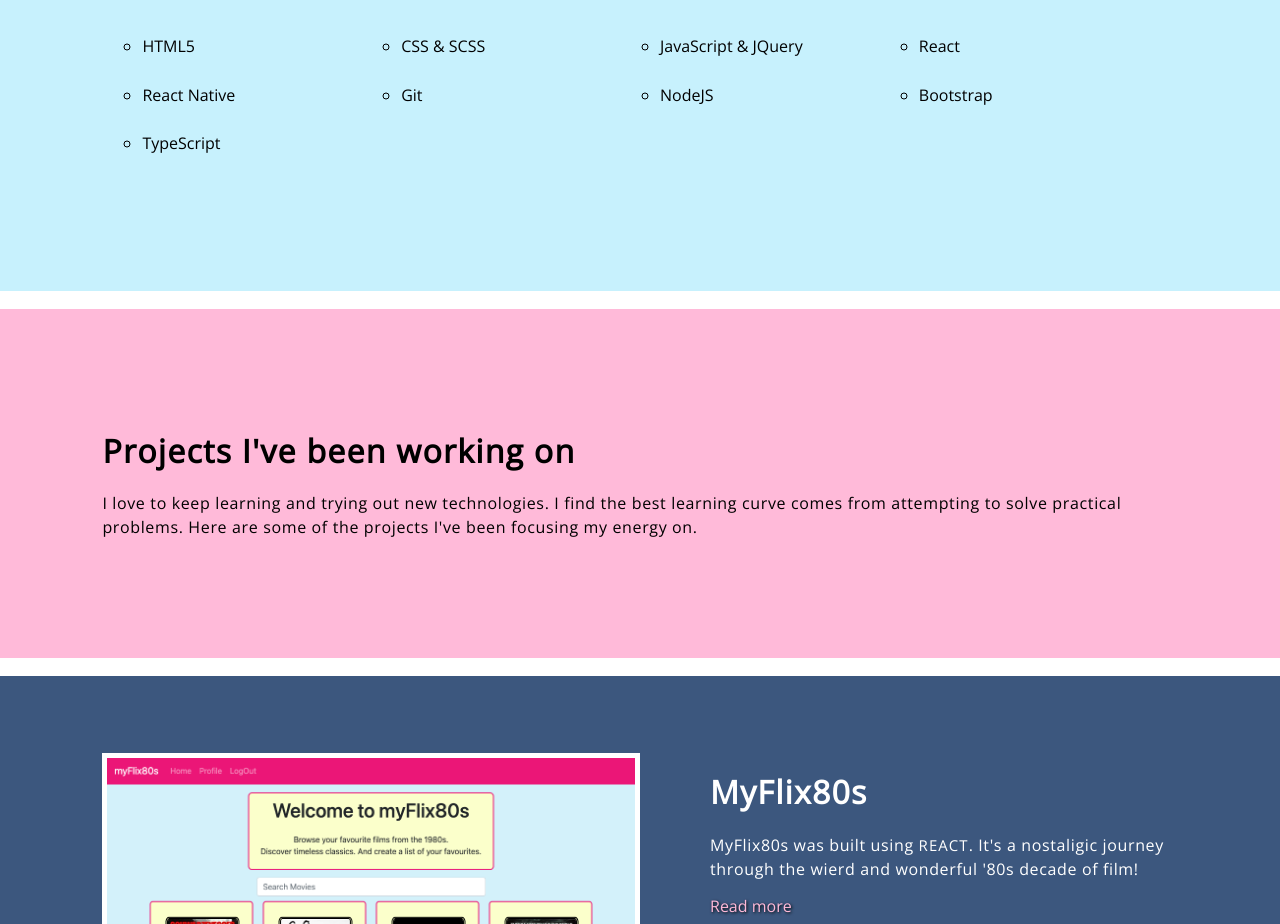
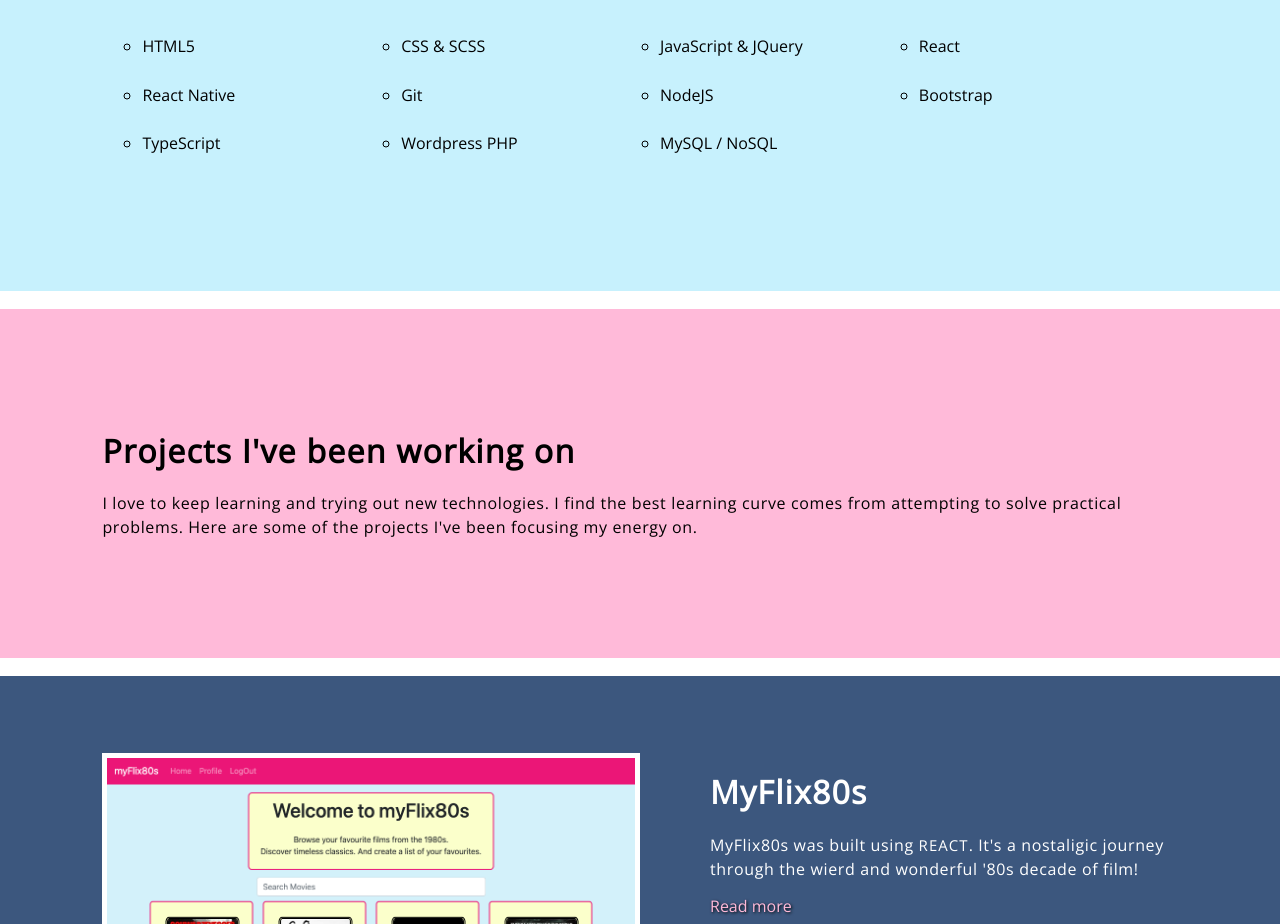
Before and after one commit to Adstrat/portfolio, a plain HTML site: page index.html in a window 1280 px wide. Shown: the part 1180-2104 px from the top of the page. Drawn offline with nearby package versions, Linux system fonts and the light colour scheme; a web font is replaced by a local one.

Commit message:
Update index.html
update skills

```diff
--- a/index.html
+++ b/index.html
@@ -109,6 +109,12 @@
         </li>
         <li>
           TypeScript
+        </li>
+        <li>
+          Wordpress PHP
+        </li>
+        <li>
+          MySQL / NoSQL
         </li>
       </ul>
     </section>
```
